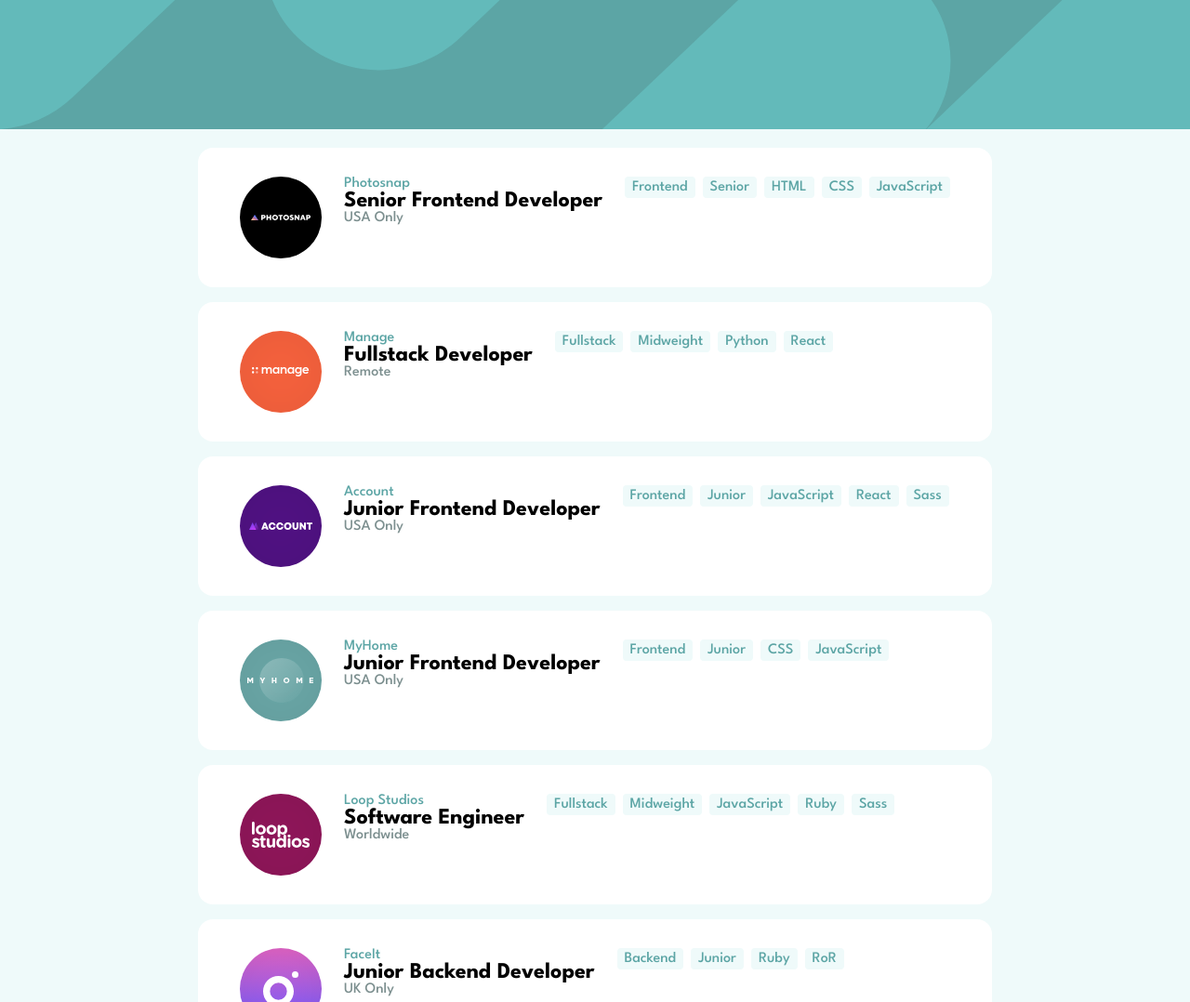
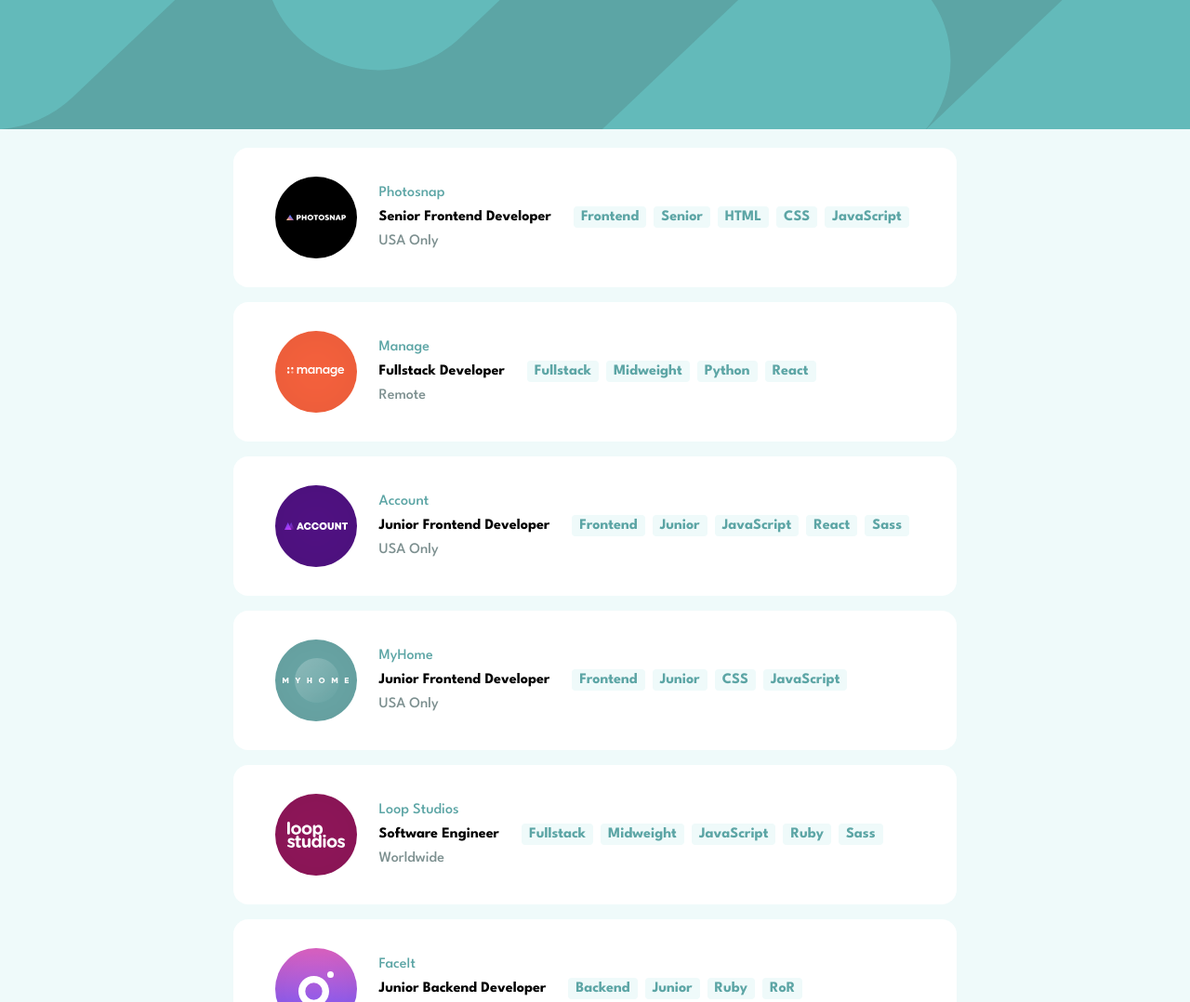
Before and after one commit to Grace-00/job-listings-fem, a website: page index.html in a window 1280 px wide. Shown: the top 1078 px of the page at 93% size. Drawn offline with Linux system fonts and the light colour scheme.

Commit message:
feat: add styling

```diff
--- a/app.js
+++ b/app.js
@@ -46,12 +46,13 @@
     companyLogo.alt = `${listing.company} logo`;
 
     const cardDescription = document.createElement('div');
-    card.classList.add('job-listing-card-description');
+    cardDescription.classList.add('job-listing-card-description');
     const companyName = document.createElement('p');
     companyName.classList.add('job-listing-card-company-name');
     companyName.textContent = listing.company;
 
-    const jobTitle = document.createElement('h2');
+    const jobTitle = document.createElement('p');
+    jobTitle.classList.add('job-listing-card-job-title');
     jobTitle.textContent = listing.position;
 
     const jobLocation = document.createElement('p');
--- a/styles.css
+++ b/styles.css
@@ -61,9 +61,22 @@
 .job-listing-card-description .job-listing-card-company-name,
 .job-listing-card-tag-list-container ul {
   color: var(--primary-color);
+  font-family: var(--font-family);
 }
 
-.job-listing-card-description h2 {
+.job-listing-card-description .job-listing-card-job-title, .job-listing-card-tag-list-container {
   font-weight: 700;
   color: var(--job-title-color);
 }
+
+.job-listing-card-description {
+  display: flex;
+  flex-direction: column;
+  justify-content: space-evenly;
+}
+
+.job-listing-card-tag-list-container {
+  display: flex;
+  flex-direction: column;
+  justify-content: center;
+}
```
